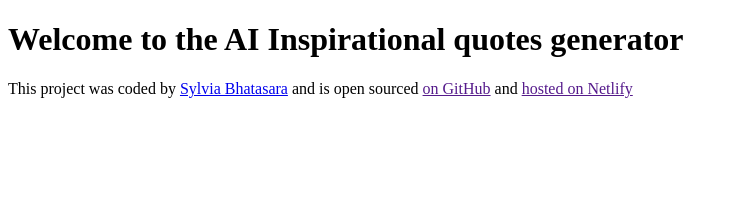
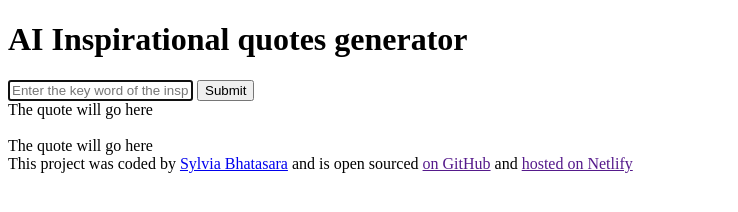
Before and after one commit to Slaib2/Inspirational-life-quotes-generator, a plain HTML site: page index.html in a window 1280 px wide. Shown: the whole page, without its empty margins (0-738 px from the left). Drawn offline with Linux system fonts and the light colour scheme.

Commit message:
Added all basic html to the project

```diff
--- a/index.html
+++ b/index.html
@@ -7,8 +7,18 @@
     <title>AI Quotes Generator</title>
 </head>
 <body>
-    <h1>Welcome to the AI Inspirational quotes generator</h1>
-
+    <header>
+    <h1>AI Inspirational quotes generator</h1>
+    </header>
+    <main>
+        <form>
+            <input type="text" placeholder="Enter the key word of the inspirational life quote" autofocus required autocomplete="off"/>
+            <input type="submit"/>
+            <div>The quote will go here</div>
+            <br />
+            The quote will go here
+        </form>
+    </main>
    <script src="src/index.js"></script>
 </body>
  <footer>This project was coded by
```
